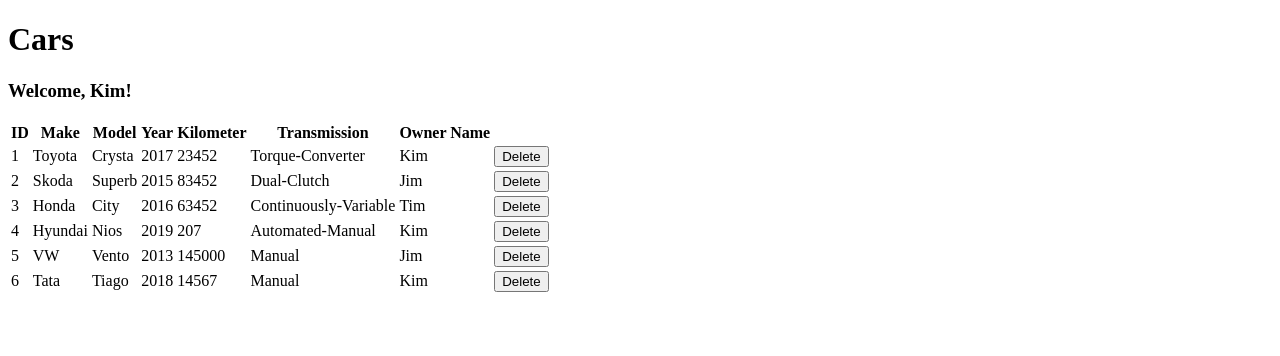
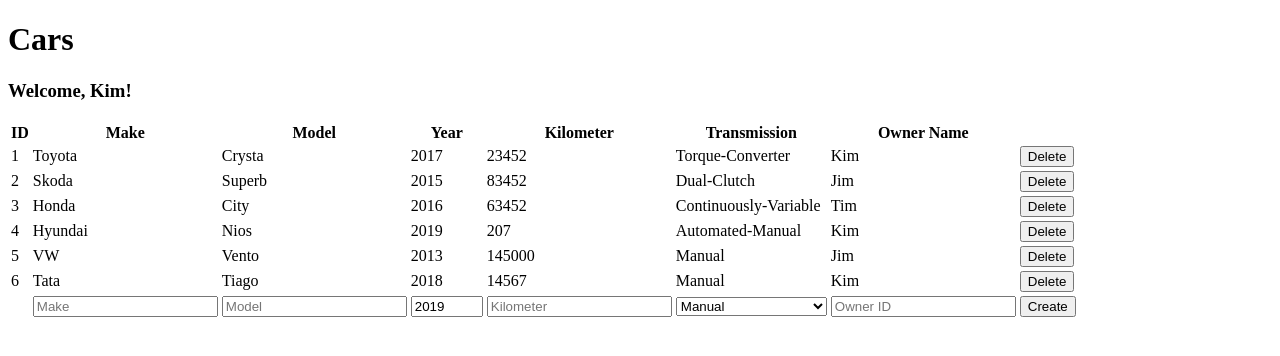
Before and after one commit to arjkb/cars-crud-php, a PHP site: page /index.php in a window 1280 px wide. Shown: the part 70-426 px from the top of the page. Run offline with PHP 8.4, Linux system fonts and the light colour scheme; a user stored in the database is signed in; data comes from the database, SQL or seed files in the repository.

Commit message:
implement car creation form visible only to logged-in users

```diff
--- a/index.php
+++ b/index.php
@@ -57,6 +57,42 @@ cars.owner_id = users.id');
                 <?php endif; ?>
             </tr>
         <?php endwhile; ?>
+
+        <!-- create car form for logged in users -->
+        <?php if(isset($_SESSION['userid'])): ?>
+            <form action="create.php" method="post">
+                <tr>
+                    <td></td>
+                    <td>
+                        <input type="text" name="make" placeholder="Make" required>
+                    </td>
+                    <td>
+                        <input type="text" name="model" placeholder="Model" required>
+                    </td>
+                    <td>
+                        <input type="number" name="year" min="1900" value="<?= date("Y") ?>" max="<?= date("Y") ?>" required>
+                    </td>
+                    <td>
+                        <input type="text" name="kilometer" placeholder="Kilometer" required>
+                    </td>
+                    <td>
+                        <select name="transmission">
+                            <option value='Manual'>Manual</option>
+                            <option value='Torque-Converter'>Torque Converter</option>
+                            <option value='Dual-Clutch'>Dual Clutch</option>
+                            <option value='Continuously-Variable'>Continuously Variable</option>
+                            <option value='Automated-Manual'>Automated Manual</option>
+                        </select>
+                    </td>
+                    <td>
+                        <input type="text" name="owner_id" placeholder="Owner ID" required>
+                    </td>
+                    <td>
+                        <button type="submit" name="createbtn">Create</button>
+                    </td>
+                </tr>
+            </form>
+        <?php endif; ?>
             </tbody>
         </table>
     </body>
```
